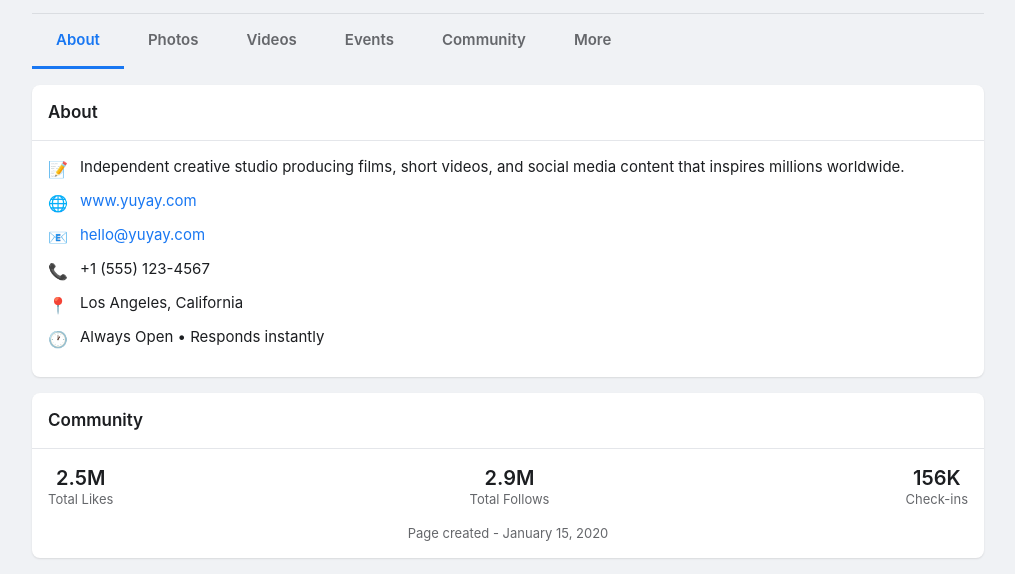
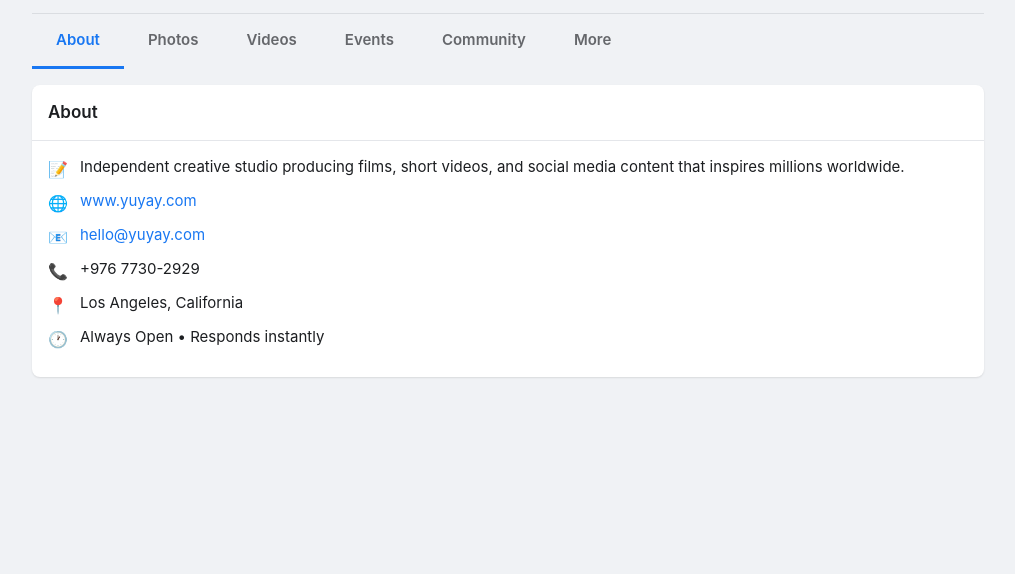
Before and after one commit to tuvshinorg/yuyay, a plain HTML site: page index.html in a window 1280 px wide. Shown: the part 531-1105 px from the top of the page, without its empty margins (132-1147 px from the left). After the commit the page ends 924 px from the top, so only its background shows below. Drawn offline with Linux system fonts and the light colour scheme.

Commit message:
2025-09-13

```diff
--- a/index.html
+++ b/index.html
@@ -510,7 +510,7 @@
                         </div>
                         <div class="about-item">
                             <div class="about-icon">📞</div>
-                            <div class="about-text">+1 (555) 123-4567</div>
+                            <div class="about-text">+976 7730-2929</div>
                         </div>
                         <div class="about-item">
                             <div class="about-icon">📍</div>
@@ -519,30 +519,6 @@
                         <div class="about-item">
                             <div class="about-icon">🕐</div>
                             <div class="about-text">Always Open • Responds instantly</div>
-                        </div>
-                    </div>
-                </div>
-
-                <!-- Community Card -->
-                <div class="fb-card">
-                    <div class="card-header">Community</div>
-                    <div class="card-content">
-                        <div style="display: flex; justify-content: space-between; margin-bottom: 16px;">
-                            <div style="text-align: center;">
-                                <div style="font-weight: 600; font-size: 20px; color: #1c1e21;">2.5M</div>
-                                <div style="color: #65676b; font-size: 13px;">Total Likes</div>
-                            </div>
-                            <div style="text-align: center;">
-                                <div style="font-weight: 600; font-size: 20px; color: #1c1e21;">2.9M</div>
-                                <div style="color: #65676b; font-size: 13px;">Total Follows</div>
-                            </div>
-                            <div style="text-align: center;">
-                                <div style="font-weight: 600; font-size: 20px; color: #1c1e21;">156K</div>
-                                <div style="color: #65676b; font-size: 13px;">Check-ins</div>
-                            </div>
-                        </div>
-                        <div style="color: #65676b; font-size: 13px; text-align: center;">
-                            Page created - January 15, 2020
                         </div>
                     </div>
                 </div>
```
